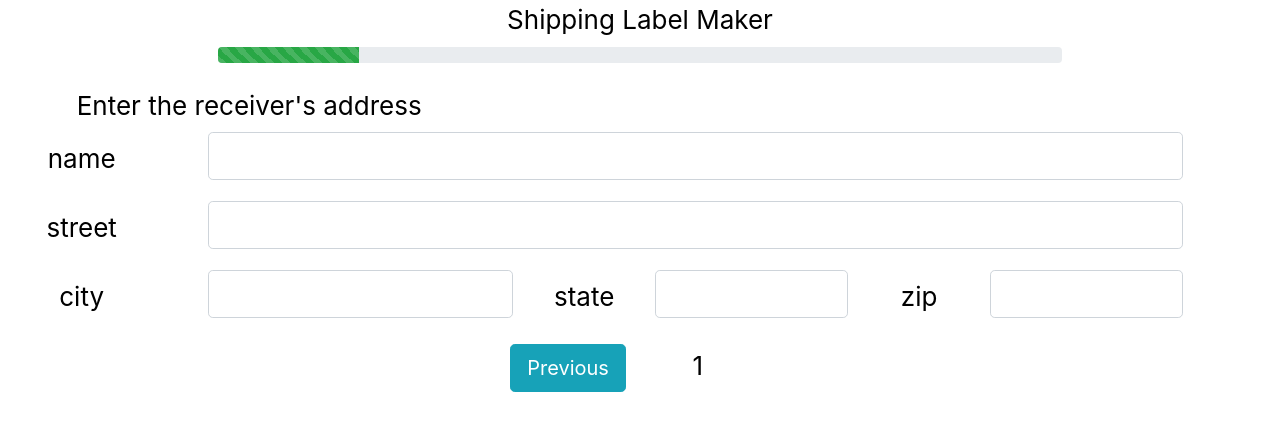
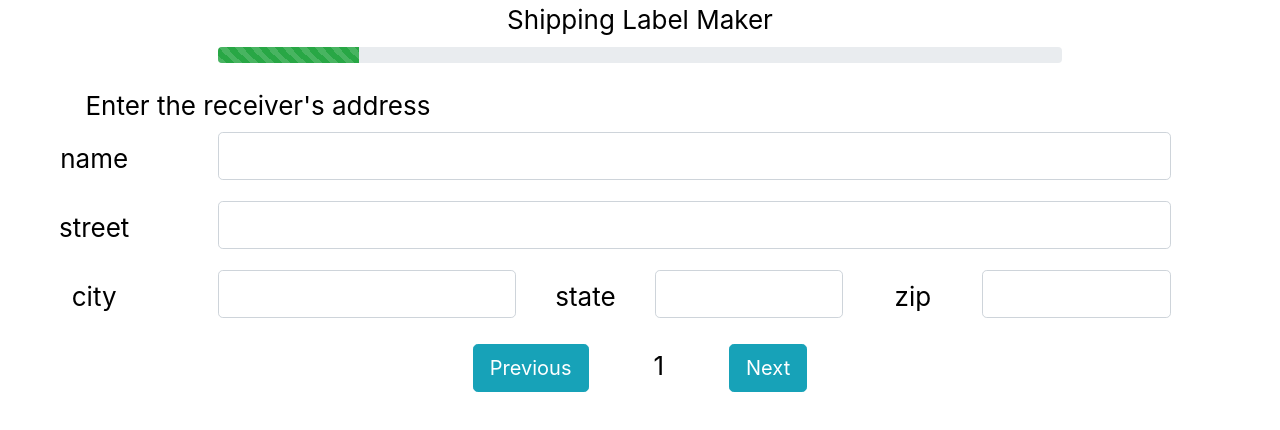
Before and after one commit to jolaya182/reactLabelCreater, a React (Create React App) app: page / in a window 1280 px wide. Shown: the top 430 px of the page. Built offline with nearby package versions, Linux system fonts and the light colour scheme.

Commit message:
created the reduce function to display the needed step

```diff
--- a/src/core/components/features/paginator/paginator.jsx
+++ b/src/core/components/features/paginator/paginator.jsx
@@ -26,8 +26,6 @@ const Paginator = ({
   wizardAction,
   onAction,
   currentStep,
-  onComplete,
-  isDataInputsValid,
   buttonResolved,
 }) => {
   return (
@@ -61,7 +59,7 @@ const Paginator = ({
                 size="lg"
                 variant="info"
                 onClick={() => {
-                  onComplete(isDataInputsValid());
+                  return //onComplete(isDataInputsValid());
                 }}
               >
                 {"Submit"}
--- a/src/core/components/features/shipping-label-maker/shippingLabelMaker.jsx
+++ b/src/core/components/features/shipping-label-maker/shippingLabelMaker.jsx
@@ -42,6 +42,7 @@ export default class ShippingLabelMaker extends React.Component {
         shippingOption: null,
         shippingRate: 0.4, //shippingRate shippingCost
         shippingCost: 0, //added for convenience
+        errorMessage:""
       },
     };
   }
@@ -219,8 +220,30 @@ export default class ShippingLabelMaker extends React.Component {
     return gottenAllsteps;
   };
 
+  /**
+   * description: if the data on the form is validated
+   * then the shipping label will be displayed on
+   * completion
+   *
+   * @param {array} isFormValid
+   * @memberof Wizard
+   */
+  onComplete = (isFormValid) => {
+    const { wizardAction } = this.state;
+    const { end } = wizardAction;
+    // const anyErrors = this.validateForm();
+    if (!isFormValid) {
+      this.setState({
+        currentStep: end,
+        buttonResolved: "end",
+        errorMessage: [],
+      });
+    }
+    this.setState({ errorMessage: isFormValid });
+  };
+
   render() {
-    const { shippingInfo } = this.state;
+    const { shippingInfo, errorMessage } = this.state;
     const {
       handleShippingOption,
       handleWeight,
@@ -228,18 +251,17 @@ export default class ShippingLabelMaker extends React.Component {
       handleReceiver,
       isDataInputsValid,
       getAllSteps,
+      onComplete
     } = this;
     const allStepsFunctions = getAllSteps();
-    console.log("wizardContext", shippingInfo)
+    // console.log("wizardContext", shippingInfo)
     return (
       <Wizard
         wizardContext={shippingInfo}
-        handleShippingOption={handleShippingOption}
-        handleWeight={handleWeight}
-        handleSender={handleSender}
-        handleReceiver={handleReceiver}
         isDataInputsValid={isDataInputsValid}
         steps={allStepsFunctions}
+        onComplete={onComplete}
+        errorMessage={errorMessage}
       />
     );
   }
--- a/src/core/components/steps/step-confirm.jsx
+++ b/src/core/components/steps/step-confirm.jsx
@@ -79,8 +79,6 @@ const StepConfirm = ({
         wizardAction={wizardAction}
         onAction={onAction}
         currentStep={currentStep}
-        onComplete={onComplete}
-        isDataInputsValid={isDataInputsValid}
         buttonResolved={buttonResolved}
       ></Paginator>
     </Form.Group>
--- a/src/core/components/steps/step-option.jsx
+++ b/src/core/components/steps/step-option.jsx
@@ -34,12 +34,12 @@ const StepOption = ({
   onAction,
   currentStep,
   handler,
+  buttonResolved
 }) => {
   const { shippingOption } = wizardContext;
   const wizardAction = {prev: 3, next:5 , end:6 };
   return (
     <Form.Group>
-      <fieldset>
         <Form.Group as={Row}>
           <Col sm={5}></Col>
           <Col sm={2}>
@@ -81,8 +81,8 @@ const StepOption = ({
         wizardAction={wizardAction}
         onAction={onAction}
         currentStep={currentStep}
+        buttonResolved={buttonResolved}
         ></Paginator>
-      </fieldset>
     </Form.Group>
   );
 };
--- a/src/core/components/steps/step-receiver.jsx
+++ b/src/core/components/steps/step-receiver.jsx
@@ -36,8 +36,9 @@ const StepReceiver = ({
   onAction,
   currentStep,
   handler,
+  buttonResolved
 }) => {
-  console.log("wizardContext step-receiver", wizardContext);
+  // console.log("wizardContext step-receiver", wizardContext);
   const { receiver } = wizardContext;
   const wizardAction = {prev: 1, next:2 , end:6 };
   const { name, street, city, state, zip } = receiver;
@@ -118,6 +119,7 @@ const StepReceiver = ({
         wizardAction={wizardAction}
         onAction={onAction}
         currentStep={currentStep}
+        buttonResolved={buttonResolved}
       ></Paginator>
       </Form.Group>
   );
--- a/src/core/components/steps/step-sender.jsx
+++ b/src/core/components/steps/step-sender.jsx
@@ -36,6 +36,7 @@ const StepSender = ({
   onAction,
   currentStep,
   handler,
+  buttonResolved
 }) => {
   const { sender } = wizardContext;
   const wizardAction = {prev: 1, next:3 , end:6 };
@@ -117,6 +118,7 @@ const StepSender = ({
         wizardAction={wizardAction}
         onAction={onAction}
         currentStep={currentStep}
+        buttonResolved={buttonResolved}
       ></Paginator>
       </Form.Group>
   );
--- a/src/core/components/steps/step-weight.jsx
+++ b/src/core/components/steps/step-weight.jsx
@@ -34,9 +34,10 @@ const StepWeight = ({
   onAction,
   currentStep,
   handler,
+  buttonResolved
 }) => {
   const wizardAction = {prev: 2, next:4 , end:6 };
-  console.log(" wizardContext",  wizardContext)
+  // console.log(" wizardContext",  wizardContext)
   const { weight } = wizardContext;
   return (
     <Form.Group>
@@ -59,6 +60,7 @@ const StepWeight = ({
         wizardAction={wizardAction}
         onAction={onAction}
         currentStep={currentStep}
+        buttonResolved={buttonResolved}
       ></Paginator>
     </Form.Group>
   );
--- a/src/core/components/steps/step.jsx
+++ b/src/core/components/steps/step.jsx
@@ -10,11 +10,10 @@
  */
 
 import React from "react";
-import Row from "react-bootstrap/Row";
 import Form from "react-bootstrap/Form";
 
-const Step = ({onAction, currentStep,  wizardContext, children }) => {
-  console.log("wizardContext step", wizardContext);
+const Step = ({onAction, currentStep,  wizardContext, children, buttonResolved }) => {
+//   console.log("wizardContext step", wizardContext);
   //   const newElement = "cool";
   const {handler} = children[0].props;
   const newElement = React.cloneElement(children[0], {
@@ -22,8 +21,9 @@ const Step = ({onAction, currentStep,  wizardContext, children }) => {
     wizardContext: wizardContext,
     handler: handler,
     currentStep: currentStep,
+    buttonResolved: buttonResolved
   });
 
-  return <Form.Group as={Row}>{newElement}</Form.Group>;
+  return <Form.Group >{newElement}</Form.Group>;
 };
 export default Step;
--- a/src/core/components/wizard/wizard.jsx
+++ b/src/core/components/wizard/wizard.jsx
@@ -10,14 +10,15 @@
 import React from "react";
 import "./../../css/app.css";
 import Step from "../steps/step";
-// import StepReceiver from "./../steps/step-receiver";
-// import StepSender from "./../steps/step-sender";
-// import StepWeight from "./../steps/step-weight";
-// import StepOption from "./../steps/step-option";
-// import StepConfirm from "./../steps/step-confirm";
-// import StepComplete from "./../steps/step-complete";
-// import Paginator from "./../features/paginator/paginator";
-// import Button from "react-bootstrap/Button";
+
+import StepReceiver from "./../steps/step-receiver";
+import StepSender from "./../steps/step-sender";
+import StepWeight from "./../steps/step-weight";
+import StepOption from "./../steps/step-option";
+import StepConfirm from "./../steps/step-confirm";
+import StepComplete from "./../steps/step-complete";
+import Paginator from "./../features/paginator/paginator";
+import Button from "react-bootstrap/Button";
 
 import Form from "react-bootstrap/Form";
 import ProgressBar from "react-bootstrap/ProgressBar";
@@ -163,47 +164,11 @@ export default class Wizard extends React.Component {
     return "next";
   };
 
-  /**
-   * description: if the data on the form is validated
-   * then the shipping label will be displayed on
-   * completion
-   *
-   * @param {array} isFormValid
-   * @memberof Wizard
-   */
-  onComplete = (isFormValid) => {
-    const { wizardAction } = this.state;
-    const { end } = wizardAction;
-    // const anyErrors = this.validateForm();
-    if (!isFormValid) {
-      this.setState({
-        currentStep: end,
-        buttonResolved: "end",
-        errorMessage: [],
-      });
-    }
-    this.setState({ errorMessage: isFormValid });
-  };
-
   render() {
     const { wizardContext } = this.props;
-    const {
-      currentStep,
-      wizardAction,
-      buttonResolved,
-      errorMessage,
-    } = this.state;
-    const { onAction, caculateProgress, onComplete } = this;
-    const {
-      handleShippingOption,
-      handleWeight,
-      handleSender,
-      handleReceiver,
-      isDataInputsValid,
-      steps,
-    } = this.props;
-    const currentStepElement = [steps[currentStep - 1]];
-    console.log("currentStepElement", currentStepElement )
+    const { currentStep, buttonResolved } = this.state;
+    const { onAction, caculateProgress } = this;
+    const { isDataInputsValid, steps, onComplete, errorMessage } = this.props;
 
     return (
       <Form>
@@ -226,90 +191,18 @@ export default class Wizard extends React.Component {
           </Form.Group>
         </Form.Group>
 
-        { currentStepElement &&  currentStepElement.map(()=>{
-           return (<Step
-              currentStep={currentStep}
-              onAction={onAction}
-              wizardContext={wizardContext}
-            >
-              {currentStepElement}
-            </Step>)}
-          )}
-
-        {/* {
-          {
-            1: (
-              <StepReceiver
-                wizardAction={wizardAction}
-                wizardContext={wizardContext}
-                onAction={onAction}
-                currentStep={currentStep}
-                onComplete={onComplete}
-                isDataInputsValid={isDataInputsValid}
-                buttonResolved={buttonResolved}
-                handleReceiver={handleReceiver}
-              ></StepReceiver>
-            ),
-            2: (
-              <StepSender
-                wizardAction={wizardAction}
-                wizardContext={wizardContext}
-                onAction={onAction}
-                currentStep={currentStep}
-                onComplete={onComplete}
-                isDataInputsValid={isDataInputsValid}
-                buttonResolved={buttonResolved}
-                handleSender={handleSender}
-              ></StepSender>
-            ),
-            3: (
-              <StepWeight
-                wizardAction={wizardAction}
-                wizardContext={wizardContext}
-                onAction={onAction}
-                currentStep={currentStep}
-                onComplete={onComplete}
-                isDataInputsValid={isDataInputsValid}
-                buttonResolved={buttonResolved}
-                handleWeight={handleWeight}
-              ></StepWeight>
-            ),
-            4: (
-              <StepOption
-                wizardAction={wizardAction}
-                wizardContext={wizardContext}
-                onAction={onAction}
-                currentStep={currentStep}
-                onComplete={onComplete}
-                isDataInputsValid={isDataInputsValid}
-                buttonResolved={buttonResolved}
-                handleShippingOption={handleShippingOption}
-              ></StepOption>
-            ),
-            5: (
-              <StepConfirm
-                wizardAction={wizardAction}
-                wizardContext={wizardContext}
-                onAction={onAction}
-                currentStep={currentStep}
-                onComplete={onComplete}
-                isDataInputsValid={isDataInputsValid}
-                buttonResolved={buttonResolved}
-              ></StepConfirm>
-            ),
-            6: (
-              <StepComplete
-                wizardAction={wizardAction}
-                wizardContext={wizardContext}
-                onAction={onAction}
-                currentStep={currentStep}
-                onComplete={onComplete}
-                isDataInputsValid={isDataInputsValid}
-                buttonResolved={buttonResolved}
-              ></StepComplete>
-            ),
-          }[currentStep]
-        } */}
+        {steps && (
+          <Step
+            currentStep={currentStep}
+            onAction={onAction}
+            wizardContext={wizardContext}
+            buttonResolved={buttonResolved}
+          >
+            {steps.filter((step, idx) => {
+              return currentStep - 1 === idx ? true : false;
+            })}
+          </Step>
+        )}
 
         <Form.Group>
           {errorMessage &&
```
Also changed, not shown: 1 other file (tests, documents, lock files or other folders).
